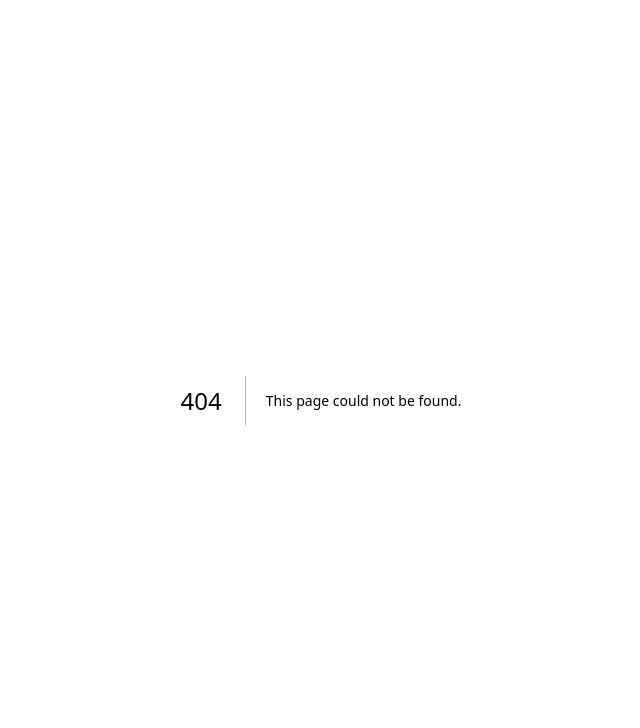
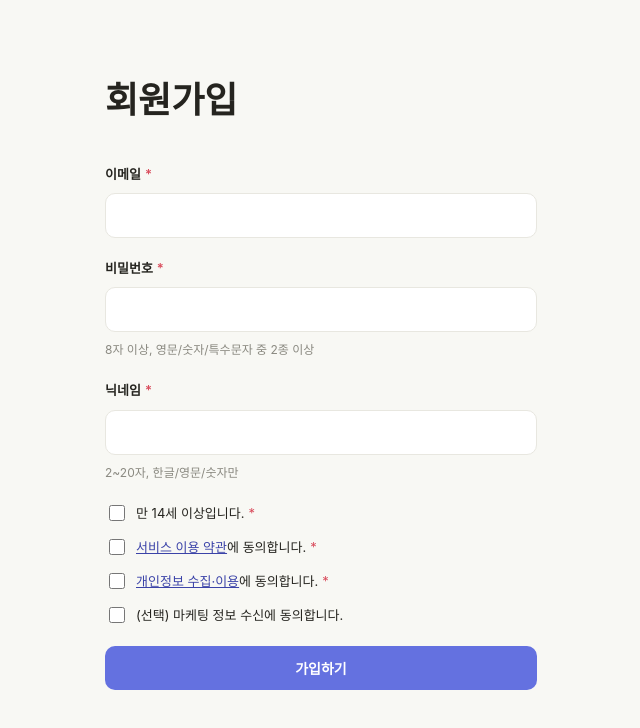
Before and after one commit to sungsmith/2chi_v1, a Next.js app in the folder frontend/: page /signup in a window 1280 px wide. Before the commit this address had no page. Shown: the top 728 px of the page, without its empty margins (319-959 px from the left). Built offline with nearby package versions, Linux system fonts and the light colour scheme; no server answers; a web font is replaced by a local one.

Commit message:
feat(frontend): SignupForm + ConsentSection + /signup 페이지

```diff
--- /dev/null
+++ b/frontend/src/app/signup/page.tsx
@@ -0,0 +1,16 @@
+import { SignupForm } from "@/components/signup/signup-form";
+
+export const metadata = {
+  title: "회원가입 · 2chi",
+};
+
+export default function SignupPage() {
+  return (
+    <main style={{ maxWidth: 480, margin: "0 auto", padding: "var(--space-12) var(--space-6)" }}>
+      <h1 style={{ fontFamily: "var(--font-family-hand)", fontSize: "var(--fs-page-title)", marginBottom: "var(--space-8)" }}>
+        회원가입
+      </h1>
+      <SignupForm />
+    </main>
+  );
+}
--- /dev/null
+++ b/frontend/src/components/signup/consent-section.tsx
@@ -0,0 +1,80 @@
+"use client";
+
+import Link from "next/link";
+import { Checkbox } from "../ui/checkbox";
+import { SignupErrors } from "@/lib/validation/signup";
+
+type Props = {
+  ageConfirmed: boolean;
+  terms: boolean;
+  privacy: boolean;
+  marketing: boolean;
+  onChange: (key: "ageConfirmed" | "terms" | "privacy" | "marketing", value: boolean) => void;
+  errors: SignupErrors;
+};
+
+export function ConsentSection({ ageConfirmed, terms, privacy, marketing, onChange, errors }: Props) {
+  return (
+    <div style={{ display: "flex", flexDirection: "column", gap: "var(--space-3)" }}>
+      <Checkbox
+        name="ageConfirmed"
+        checked={ageConfirmed}
+        onChange={(e) => onChange("ageConfirmed", e.target.checked)}
+        required
+        label="만 14세 이상입니다."
+      />
+      {errors.ageConfirmed && (
+        <span style={{ color: "var(--color-semantic-error)", fontSize: "var(--fs-helper)" }}>
+          {errors.ageConfirmed}
+        </span>
+      )}
+
+      <Checkbox
+        name="terms"
+        checked={terms}
+        onChange={(e) => onChange("terms", e.target.checked)}
+        required
+        label={
+          <>
+            <Link href="/terms" target="_blank" style={{ color: "var(--color-text-brand)", textDecoration: "underline" }}>
+              서비스 이용 약관
+            </Link>
+            에 동의합니다.
+          </>
+        }
+      />
+      {errors.terms && (
+        <span style={{ color: "var(--color-semantic-error)", fontSize: "var(--fs-helper)" }}>
+          {errors.terms}
+        </span>
+      )}
+
+      <Checkbox
+        name="privacy"
+        checked={privacy}
+        onChange={(e) => onChange("privacy", e.target.checked)}
+        required
+        label={
+          <>
+            <Link href="/privacy" target="_blank" style={{ color: "var(--color-text-brand)", textDecoration: "underline" }}>
+              개인정보 수집·이용
+            </Link>
+            에 동의합니다.
+          </>
+        }
+      />
+      {errors.privacy && (
+        <span style={{ color: "var(--color-semantic-error)", fontSize: "var(--fs-helper)" }}>
+          {errors.privacy}
+        </span>
+      )}
+
+      <Checkbox
+        name="marketing"
+        checked={marketing}
+        onChange={(e) => onChange("marketing", e.target.checked)}
+        label="(선택) 마케팅 정보 수신에 동의합니다."
+      />
+    </div>
+  );
+}
--- /dev/null
+++ b/frontend/src/components/signup/signup-form.tsx
@@ -0,0 +1,161 @@
+"use client";
+
+import { FormEvent, useState } from "react";
+import { useRouter } from "next/navigation";
+import { TextField } from "../ui/text-field";
+import { Button } from "../ui/button";
+import { ConsentSection } from "./consent-section";
+import {
+  validateEmail,
+  validatePassword,
+  validateNickname,
+  validateSignup,
+  SignupErrors,
+  SignupFormState,
+} from "@/lib/validation/signup";
+import { signup, SignupApiError } from "@/lib/api/auth";
+
+const INITIAL: SignupFormState = {
+  email: "",
+  password: "",
+  nickname: "",
+  ageConfirmed: false,
+  terms: false,
+  privacy: false,
+  marketing: false,
+};
+
+export function SignupForm() {
+  const router = useRouter();
+  const [state, setState] = useState<SignupFormState>(INITIAL);
+  const [errors, setErrors] = useState<SignupErrors>({});
+  const [topError, setTopError] = useState<string | undefined>();
+  const [submitting, setSubmitting] = useState(false);
+
+  function handleField<K extends keyof SignupFormState>(key: K, value: SignupFormState[K]) {
+    setState((prev) => ({ ...prev, [key]: value }));
+  }
+
+  function handleBlur(key: "email" | "password" | "nickname") {
+    setErrors((prev) => {
+      const next = { ...prev };
+      if (key === "email")    next.email    = validateEmail(state.email);
+      if (key === "password") next.password = validatePassword(state.password);
+      if (key === "nickname") next.nickname = validateNickname(state.nickname);
+      return next;
+    });
+  }
+
+  async function handleSubmit(e: FormEvent) {
+    e.preventDefault();
+    setTopError(undefined);
+
+    const nextErrors = validateSignup(state);
+    setErrors(nextErrors);
+    if (Object.values(nextErrors).some(Boolean)) return;
+
+    setSubmitting(true);
+    try {
+      await signup({
+        email: state.email,
+        password: state.password,
+        nickname: state.nickname,
+        ageConfirmed: state.ageConfirmed,
+        consents: { terms: state.terms, privacy: state.privacy, marketing: state.marketing },
+      });
+      alert("가입이 완료되었습니다. 로그인 화면으로 이동합니다.");
+      router.push("/login");
+    } catch (err) {
+      if (err instanceof SignupApiError) {
+        if (err.body.code === "EMAIL_DUPLICATE") {
+          setErrors((p) => ({ ...p, email: err.body.message }));
+        } else if (err.body.code === "NICKNAME_DUPLICATE") {
+          setErrors((p) => ({ ...p, nickname: err.body.message }));
+        } else if (err.body.code === "VALIDATION_FAILED" && err.body.errors) {
+          const fieldMap: SignupErrors = {};
+          for (const fe of err.body.errors) {
+            if (fe.field === "email")    fieldMap.email = fe.message;
+            if (fe.field === "password") fieldMap.password = fe.message;
+            if (fe.field === "nickname") fieldMap.nickname = fe.message;
+          }
+          setErrors((p) => ({ ...p, ...fieldMap }));
+        } else if (err.status >= 500) {
+          setTopError("잠시 후 다시 시도해주세요.");
+        } else {
+          setTopError(err.body.message);
+        }
+      } else {
+        setTopError("잠시 후 다시 시도해주세요.");
+      }
+    } finally {
+      setSubmitting(false);
+    }
+  }
+
+  return (
+    <form onSubmit={handleSubmit} style={{ display: "flex", flexDirection: "column", gap: "var(--space-5)" }}>
+      {topError && (
+        <div
+          role="alert"
+          style={{
+            padding: "var(--space-3) var(--space-4)",
+            background: "var(--color-semantic-error-bg)",
+            color: "var(--color-semantic-error)",
+            borderRadius: "var(--radius-md)",
+            fontSize: "var(--fs-body-sm)",
+          }}
+        >
+          {topError}
+        </div>
+      )}
+
+      <TextField
+        label="이메일"
+        type="email"
+        name="email"
+        value={state.email}
+        onChange={(e) => handleField("email", e.target.value)}
+        onBlur={() => handleBlur("email")}
+        error={errors.email}
+        required
+        autoComplete="email"
+      />
+      <TextField
+        label="비밀번호"
+        type="password"
+        name="password"
+        value={state.password}
+        onChange={(e) => handleField("password", e.target.value)}
+        onBlur={() => handleBlur("password")}
+        error={errors.password}
+        helper="8자 이상, 영문/숫자/특수문자 중 2종 이상"
+        required
+        autoComplete="new-password"
+      />
+      <TextField
+        label="닉네임"
+        type="text"
+        name="nickname"
+        value={state.nickname}
+        onChange={(e) => handleField("nickname", e.target.value)}
+        onBlur={() => handleBlur("nickname")}
+        error={errors.nickname}
+        helper="2~20자, 한글/영문/숫자만"
+        required
+      />
+
+      <ConsentSection
+        ageConfirmed={state.ageConfirmed}
+        terms={state.terms}
+        privacy={state.privacy}
+        marketing={state.marketing}
+        onChange={(key, value) => handleField(key, value)}
+        errors={errors}
+      />
+
+      <Button type="submit" disabled={submitting}>
+        {submitting ? "처리중…" : "가입하기"}
+      </Button>
+    </form>
+  );
+}
```
